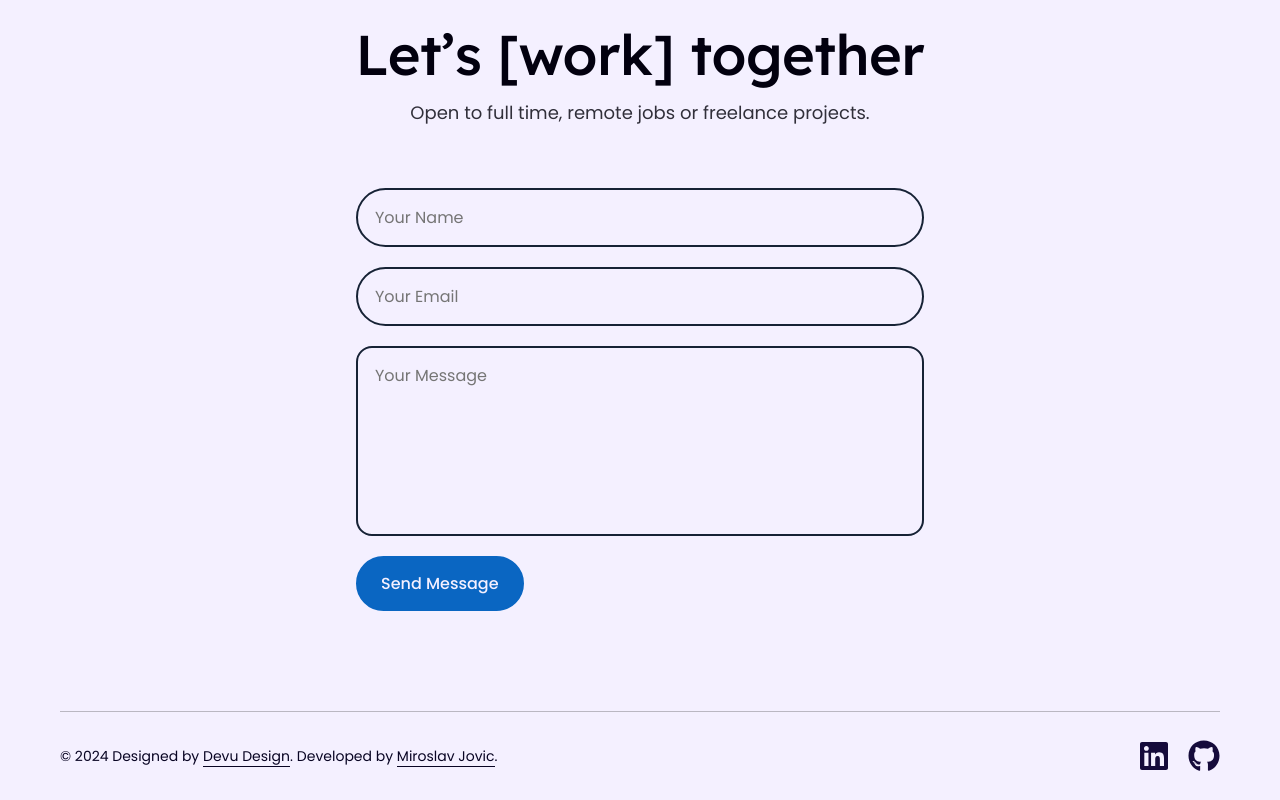
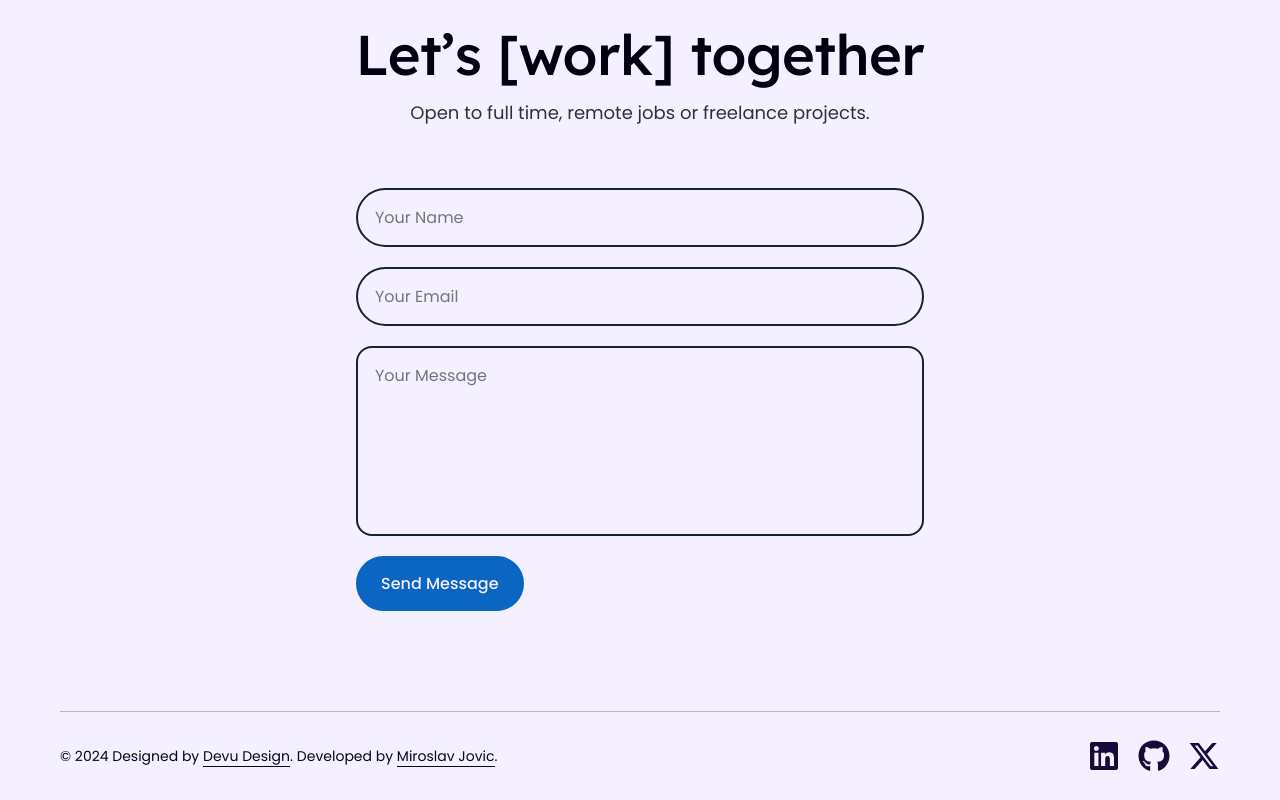
Before and after one commit to MirosBL45/jovic-dev, a Next.js app: page / in a window 1280 px wide. Shown: the part 3790-4590 px from the top of the page. Built offline with nearby package versions, Linux system fonts and the light colour scheme; no server answers.

Commit message:
X added in footer

```diff
--- a/src/components/PageComponents/footer/Footer.jsx
+++ b/src/components/PageComponents/footer/Footer.jsx
@@ -5,7 +5,7 @@ import Link from 'next/link';
 import styles from './footer.module.css';
 
 // icons
-import { FaLinkedin, FaGithub } from 'react-icons/fa6';
+import { FaLinkedin, FaGithub, FaXTwitter } from 'react-icons/fa6';
 
 function Footer() {
   const currentYear = new Date().getFullYear();
@@ -38,7 +38,7 @@ function Footer() {
           rel="noopener noreferrer"
           target="_blank"
           href={'https://www.linkedin.com/in/mj888/'}
-          title={`Jovic Miroslav's Frontend Developer Linkedin`}
+          title={`Jovic Miroslav's Frontend Developer Linkedin profile`}
         >
           <FaLinkedin />
         </Link>
@@ -46,9 +46,17 @@ function Footer() {
           rel="noopener noreferrer"
           target="_blank"
           href={'https://github.com/MirosBL45'}
-          title={`Jovic Miroslav's Frontend Developer Github`}
+          title={`Jovic Miroslav's Frontend Developer Github profile`}
         >
           <FaGithub />
+        </Link>
+        <Link
+          rel="noopener noreferrer"
+          target="_blank"
+          href={'https://x.com/MiroslavJovic45'}
+          title={`Jovic Miroslav's Frontend Developer X profile`}
+        >
+          <FaXTwitter />
         </Link>
       </div>
     </footer>
```
